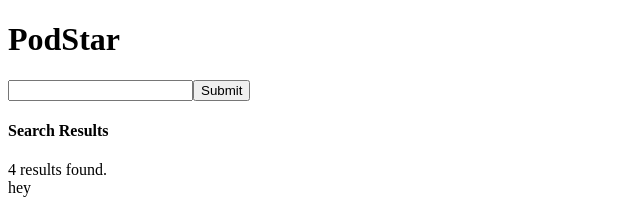
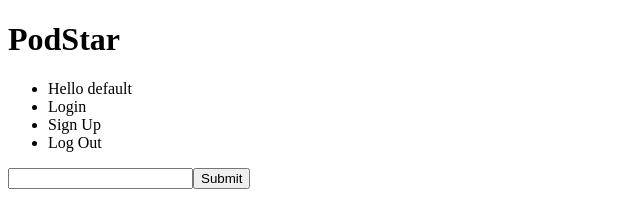
Before and after one commit to MickeyMcc/PodTalk, a React app: page / in a window 1280 px wide. Shown: the top 201 px of the page, without its empty margins (0-640 px from the left). Built offline with nearby package versions, Linux system fonts and the light colour scheme; no server answers; the HTML template or start-up script is replaced by a standard one.

Commit message:
"Adds nav bar"

```diff
--- a/react-client/src/index.jsx
+++ b/react-client/src/index.jsx
@@ -16,7 +16,7 @@
   constructor(props) {
     super(props);
     this.state = {
-      user: '',
+      user: 'default',
       shows: [],
       searchResults: ['hey', 'we', 'are', 'results']
     }
@@ -39,6 +39,12 @@
   render () {
     return (<div>
       <h1 id = 'title' >PodStar</h1>
+      <nav className = 'nav-bar'> <ul>
+        <li> Hello {this.state.user} </li>
+        <li> Login </li>
+        <li> Sign Up </li>
+        <li> Log Out </li>
+      </ul> </nav>
       <SearchList results={this.state.searchResults} />
       <ShowList shows={this.state.shows}/>
     </div>)
```
Also changed, not shown: 3 other files (tests, documents, lock files or other folders).
